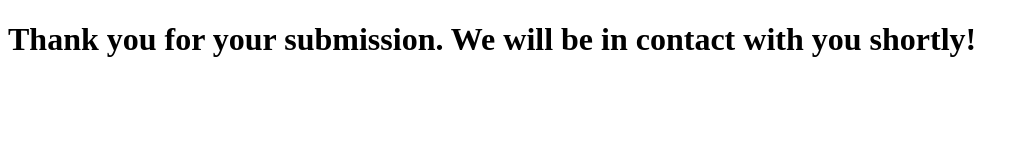
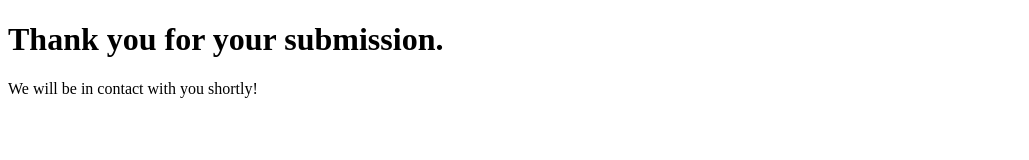
Before and after one commit to chrisbarbati/200390696-COMP1002-Lab03, a plain HTML site: page thanks.html in a window 1280 px wide. Shown: the whole page, without its empty margins (0-1029 px from the left). Drawn offline with Linux system fonts and the light colour scheme.

Commit message:
Correct formatting

```diff
--- a/thanks.html
+++ b/thanks.html
@@ -9,7 +9,9 @@
 
     <body>
         <main>
-             <h1>Thank you for your submission. We will be in contact with you shortly!</h1>
+            <h1>Thank you for your submission.</h1>
+
+            <p>We will be in contact with you shortly!</p>
         </main>
     </body>
 </html>
```
